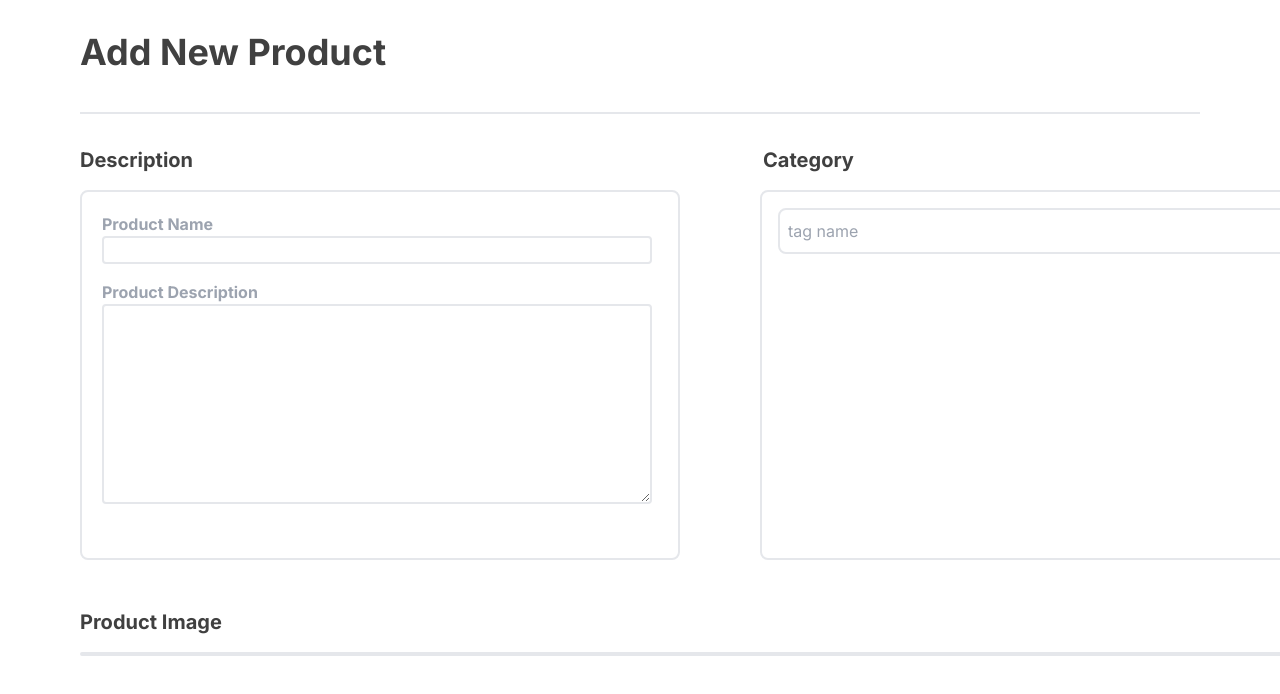
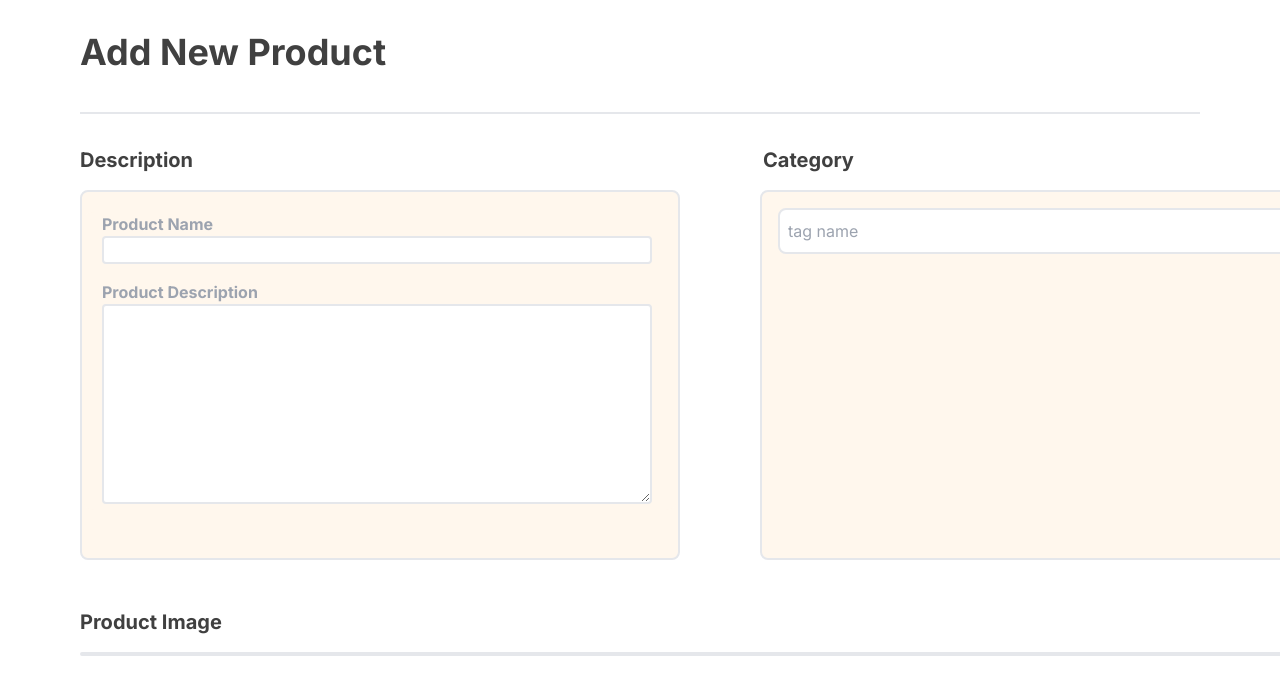
Before and after one commit to JumboCode/theatre-at-first, a Next.js app: page /item-upload-page-test in a window 1280 px wide. Shown: the top 694 px of the page. Built offline with nearby package versions, Linux system fonts and the light colour scheme.

Commit message:
starting styles

```diff
--- a/src/components/itemInputForm.tsx
+++ b/src/components/itemInputForm.tsx
@@ -10,7 +10,7 @@ interface Props {
 
 export default function ItemInput(props: Props) {
     return (
-        <div className="bg-white rounded-xl">
+        <div className="bg-orange-50 rounded-xl">
             <form className="m-5 w-[600px]">
                 <div className="text-gray-400 font-bold">Product Name</div>
                 <input
--- a/src/components/itemUploadPage.tsx
+++ b/src/components/itemUploadPage.tsx
@@ -81,10 +81,10 @@ export default function ItemUpload(props: UploadProps) {
 
 
             <div className="flex w-full mt-4 ml-20 mr-20 h-[370px]">
-                <div className="border-2 rounded-lg border-solid border-gray-200 w-[600px]">
+                <div className="bg-orange-50 border-2 rounded-lg border-solid border-gray-200 w-[600px]">
                     <ItemInput productName={productName} setProductName={setProductName} description={description} setDescription={setDescription}></ItemInput>
                 </div>
-                <div className="ml-20 border-2 rounded-lg border-solid border-gray-200 w-[600px]">
+                <div className="bg-orange-50 ml-20 border-2 rounded-lg border-solid border-gray-200 w-[600px]">
                     <TagDropdown tags={props.tags} selectedTags={selectedTags} setSelectedTags={setSelectedTags}></TagDropdown>
                 </div>
             </div>
```
